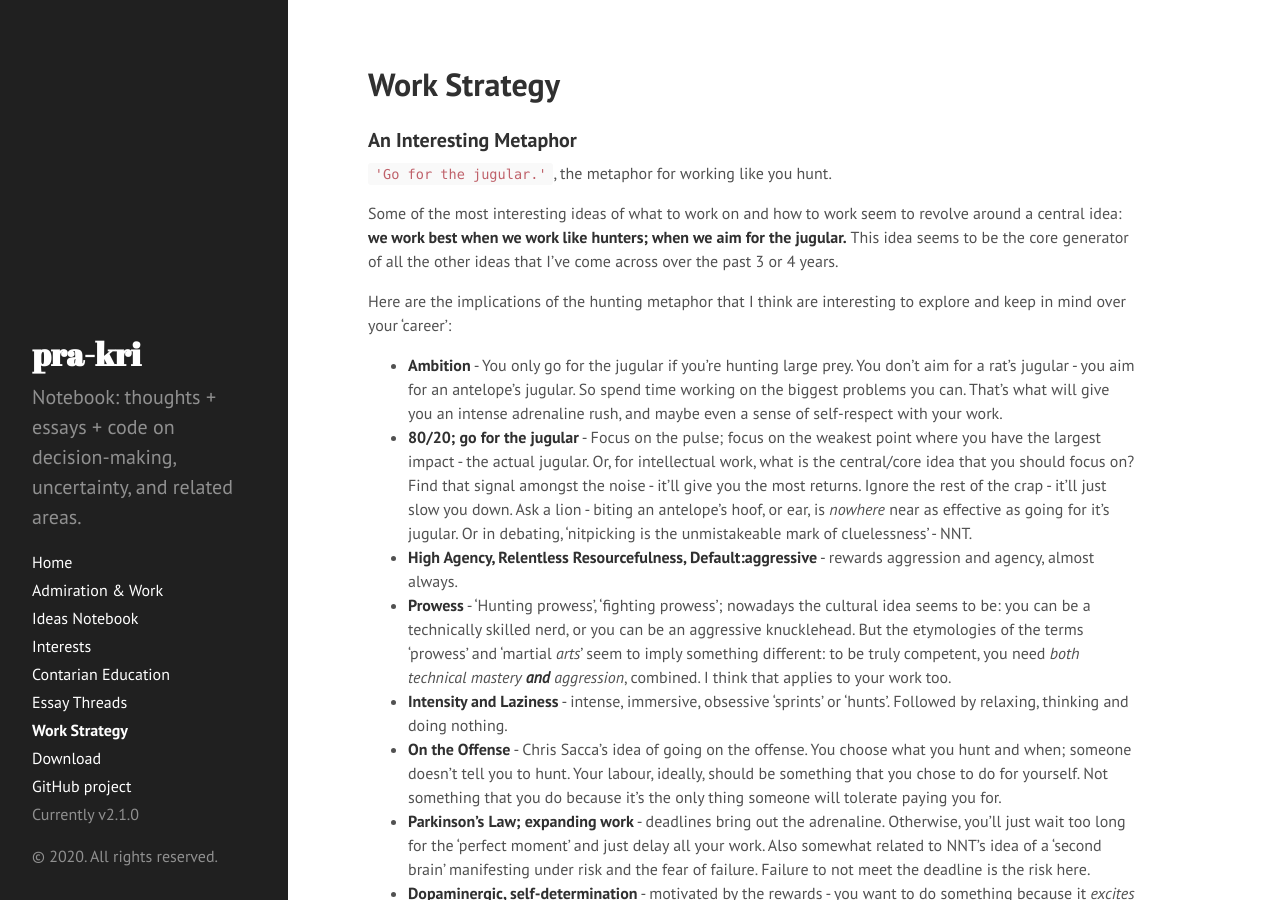
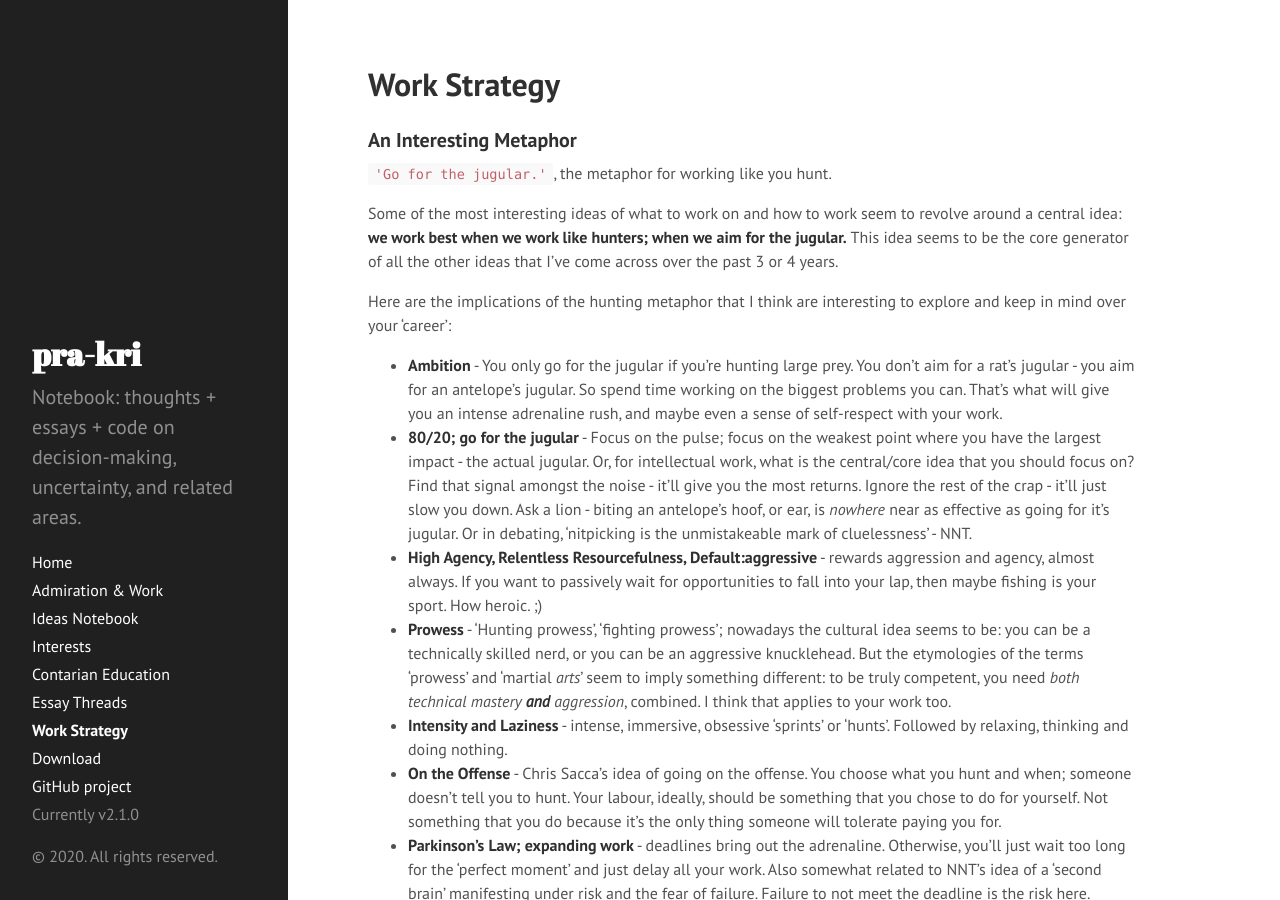
Before and after one commit to pra-kri/pra-kri.github.io, a Jekyll site: the page built from msc.md, in a window 1280 px wide and 900 px high. Built offline with Jekyll 4.4.1, drawn with Linux system fonts in a browser that asks for light colours; Markdown is read by kramdown in place of the engine named in the settings.

Commit message:
Update msc.md

```diff
--- a/msc.md
+++ b/msc.md
@@ -13,7 +13,7 @@ Here are the implications of the hunting metaphor that I think are interesting t
 
 * **Ambition** - You only go for the jugular if you're hunting large prey. You don't aim for a rat's jugular - you aim for an antelope's jugular. So spend time working on the biggest problems you can. That's what will give you an intense adrenaline rush, and maybe even a sense of self-respect with your work.
 * **80/20; go for the jugular** - Focus on the pulse; focus on the weakest point where you have the largest impact - the actual jugular. Or, for intellectual work, what is the central/core idea that you should focus on? Find that signal amongst the noise - it'll give you the most returns. Ignore the rest of the crap - it'll just slow you down. Ask a lion - biting an antelope's hoof, or ear, is *nowhere* near as effective as going for it's jugular. Or in debating, 'nitpicking is the unmistakeable mark of cluelessness' - NNT.
-* **High Agency, Relentless Resourcefulness, Default:aggressive** - rewards aggression and agency, almost always.
+* **High Agency, Relentless Resourcefulness, Default:aggressive** - rewards aggression and agency, almost always. If you want to passively wait for opportunities to fall into your lap, then maybe fishing is your sport. How heroic.  ;)
 * **Prowess** - 'Hunting prowess', 'fighting prowess'; nowadays the cultural idea seems to be: you can be a technically skilled nerd, or you can be an aggressive knucklehead. But the etymologies of the terms 'prowess' and 'martial *arts*' seem to imply something different: to be truly competent, you need *both technical mastery **and** aggression*, combined. I think that applies to your work too.
 * **Intensity and Laziness** - intense, immersive, obsessive 'sprints' or 'hunts'. Followed by relaxing, thinking and doing nothing.
 * **On the Offense** - Chris Sacca's idea of going on the offense. You choose what you hunt and when; someone doesn't tell you to hunt. Your labour, ideally, should be something that you chose to do for yourself. Not something that you do because it's the only thing someone will tolerate paying you for.
```
